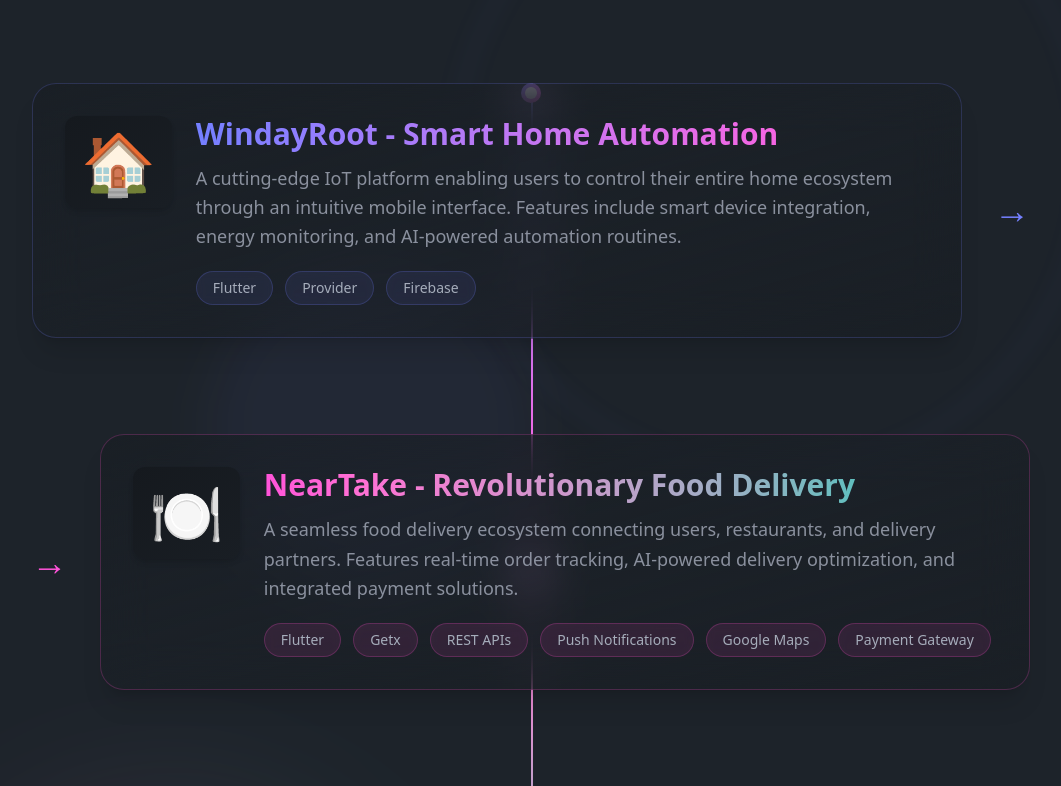
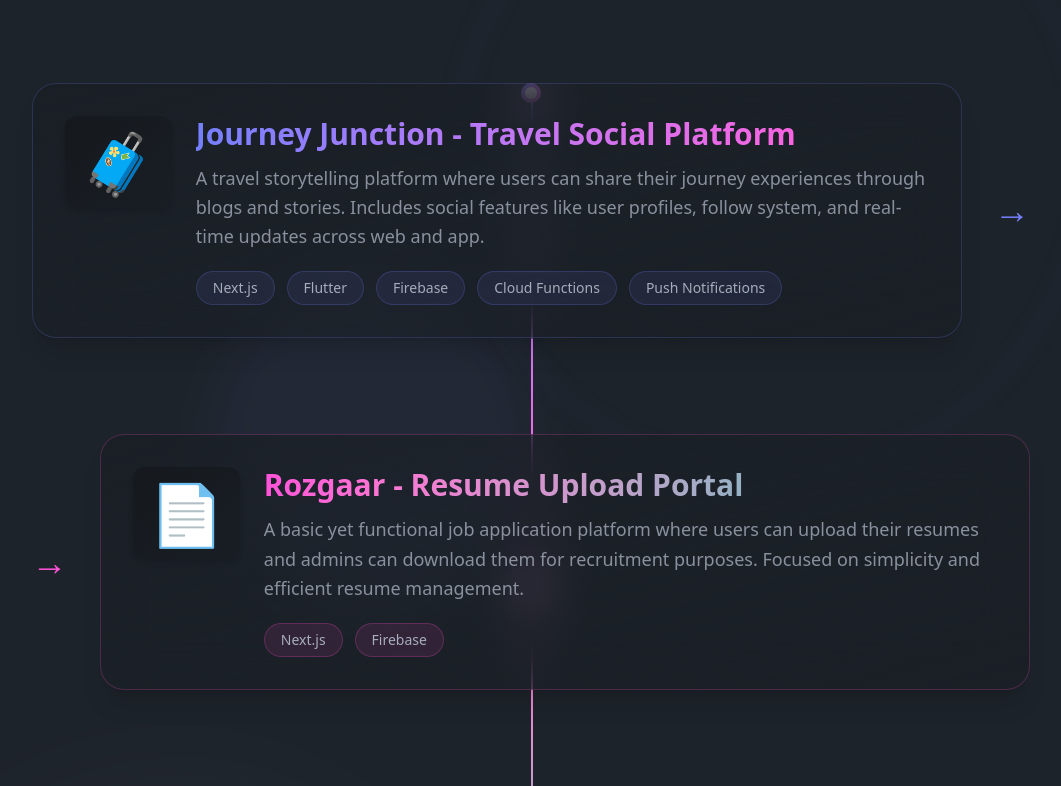
Before and after one commit to atultiwari7388/kajus-portfolio, a Next.js app: page / in a window 1280 px wide. Shown: the part 2325-3111 px from the top of the page, without its empty margins (109-1170 px from the left). Built offline with nearby package versions, Linux system fonts and the light colour scheme.

Commit message:
added some more projects

```diff
--- a/src/components/ProjectsComp.tsx
+++ b/src/components/ProjectsComp.tsx
@@ -3,11 +3,70 @@
 import { motion } from "framer-motion";
 import { useState } from "react";
 
-// Project data array remains the same
 // Project data array
 const projects = [
   {
     id: 1,
+    title: "Journey Junction - Travel Social Platform",
+    description:
+      "A travel storytelling platform where users can share their journey experiences through blogs and stories. Includes social features like user profiles, follow system, and real-time updates across web and app.",
+    icon: "🧳",
+    tags: [
+      "Next.js",
+      "Flutter",
+      "Firebase",
+      "Cloud Functions",
+      "Push Notifications",
+    ],
+    gradient: "from-primary to-secondary",
+    borderColor: "primary",
+  },
+  {
+    id: 2,
+    title: "Rozgaar - Resume Upload Portal",
+    description:
+      "A basic yet functional job application platform where users can upload their resumes and admins can download them for recruitment purposes. Focused on simplicity and efficient resume management.",
+    icon: "📄",
+    tags: ["Next.js", "Firebase"],
+    gradient: "from-secondary to-accent",
+    borderColor: "secondary",
+  },
+  {
+    id: 3,
+    title: "Family Alert - Emergency Insurance Network",
+    description:
+      "A life-saving voice-call solution for accident victims. Users register, buy vehicle insurance, and create a 3-member emergency group. A QR code is generated and placed on the vehicle. In emergencies, anyone can scan the code to call group members directly.",
+    icon: "🚨",
+    tags: [
+      "Next.js",
+      "ZegoCloud",
+      "Firebase",
+      "Cloud Functions",
+      "Push Notifications",
+    ],
+    gradient: "from-accent to-primary",
+    borderColor: "accent",
+  },
+
+  {
+    id: 4,
+    title: "RabbitServices - Fleet Management",
+    description:
+      "A comprehensive fleet management solution for truck maintenance and repairs. Includes real-time vehicle diagnostics, mechanic dispatch, and preventive maintenance scheduling.",
+    icon: "🚛",
+    tags: [
+      "Flutter",
+      "Firebase",
+      "Next.js",
+      "Cloud Functions",
+      "Push Notifications",
+      "Getx",
+    ],
+    gradient: "from-primary to-secondary",
+    borderColor: "primary",
+  },
+  {
+    id: 5,
     title: "WindayRoot - Smart Home Automation",
     description:
       "A cutting-edge IoT platform enabling users to control their entire home ecosystem through an intuitive mobile interface. Features include smart device integration, energy monitoring, and AI-powered automation routines.",
@@ -17,7 +76,7 @@
     borderColor: "primary",
   },
   {
-    id: 2,
+    id: 6,
     title: "NearTake - Revolutionary Food Delivery",
     description:
       "A seamless food delivery ecosystem connecting users, restaurants, and delivery partners. Features real-time order tracking, AI-powered delivery optimization, and integrated payment solutions.",
@@ -34,7 +93,7 @@
     borderColor: "secondary",
   },
   {
-    id: 3,
+    id: 7,
     title: "TruthTaker - Digital News Platform",
     description:
       "A modern news platform revolutionizing local journalism with AI-powered content curation, real-time analytics, and interactive community surveys. Supports multi-city content management.",
@@ -50,7 +109,7 @@
     borderColor: "accent",
   },
   {
-    id: 4,
+    id: 8,
     title: "PikDop - Urban Mobility Solution",
     description:
       "An all-in-one urban transportation platform offering ride-hailing, parcel delivery, and auto services. Features dynamic pricing, route optimization, and real-time vehicle tracking.",
@@ -66,7 +125,7 @@
     borderColor: "primary",
   },
   {
-    id: 5,
+    id: 9,
     title: "FoodOTG - Cloud Kitchen Platform",
     description:
       "A comprehensive cloud kitchen management system with integrated order processing, kitchen display systems, and delivery logistics. Supports multiple brands under one roof.",
@@ -76,7 +135,7 @@
     borderColor: "secondary",
   },
   {
-    id: 6,
+    id: 10,
     title: "QuickMart - Instant Grocery Delivery",
     description:
       "A lightning-fast grocery delivery platform promising delivery within 15 minutes. Features inventory management, dark store operations, and predictive stocking algorithms.",
@@ -85,25 +144,9 @@
     gradient: "from-accent to-primary",
     borderColor: "accent",
   },
+
   {
-    id: 7,
-    title: "RabbitServices - Fleet Management",
-    description:
-      "A comprehensive fleet management solution for truck maintenance and repairs. Includes real-time vehicle diagnostics, mechanic dispatch, and preventive maintenance scheduling.",
-    icon: "🚛",
-    tags: [
-      "Flutter",
-      "Firebase",
-      "Next.js",
-      "Cloud Functions",
-      "Push Notifications",
-      "Getx",
-    ],
-    gradient: "from-primary to-secondary",
-    borderColor: "primary",
-  },
-  {
-    id: 8,
+    id: 11,
     title: "TechBazaar - E-Commerce Platform",
     description:
       "A feature-rich electronics marketplace with AR product visualization, price comparison, and personalized recommendations powered by AI.",
@@ -113,7 +156,7 @@
     borderColor: "secondary",
   },
   {
-    id: 9,
+    id: 12,
     title: "OneShop - Hyperlocal Delivery",
     description:
       "An ultra-fast delivery platform connecting local stores with customers. Features real-time inventory sync, smart delivery routing, and automated dispatch system.",
@@ -123,7 +166,7 @@
     borderColor: "accent",
   },
   {
-    id: 10,
+    id: 13,
     title: "Awiskar - EdTech Revolution",
     description:
       "An innovative education platform featuring interactive video lessons, real-time progress tracking, and AI-powered personalized learning paths.",
```
